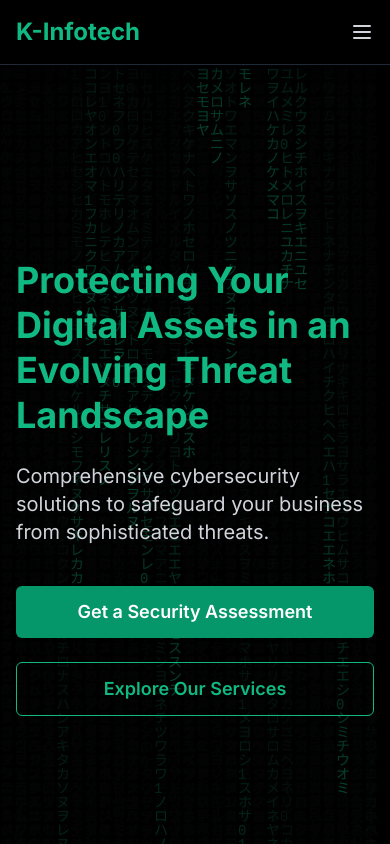
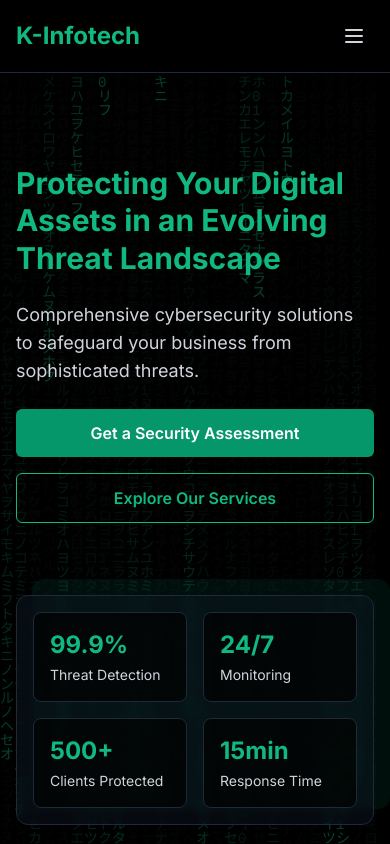
Before and after one commit to Jemsp116/CyberShield, a Next.js app: page / in a window 390 px wide. Shown: the top 844 px of the page. Built offline with nearby package versions, Linux system fonts and the light colour scheme.

Commit message:
:money_with_wings: Responsive Design Fixed

```diff
--- a/src/app/layout.js
+++ b/src/app/layout.js
@@ -1,3 +1,5 @@
+// Add this in the head section if not already present
+<meta name="viewport" content="width=device-width, initial-scale=1.0" />
 import './globals.css';
 import { Inter } from 'next/font/google';
 import Navbar from '@/components/layout/Navbar';
--- a/src/components/home/Hero.js
+++ b/src/components/home/Hero.js
@@ -33,40 +33,42 @@ const Hero = () => {
       <div className="container-custom py-20 relative z-10">
         <div className="grid grid-cols-1 md:grid-cols-2 gap-10 items-center">
           <div>
-            <h1 ref={headerRef} className="text-4xl md:text-5xl font-bold leading-tight mb-6 text-emerald-500">
+            <h1 ref={headerRef} className="text-3xl sm:text-4xl md:text-5xl font-bold leading-tight mb-6 text-emerald-500">
               Protecting Your Digital Assets in an Evolving Threat Landscape
             </h1>
-            <p className="text-xl text-gray-300 mb-10">
+            <p className="text-lg sm:text-xl text-gray-300 mb-6 sm:mb-10">
               Comprehensive cybersecurity solutions to safeguard your business from sophisticated threats.
             </p>
-            <div className="flex flex-col sm:flex-row gap-6">
-              <Link href="/contact" className="btn-primary text-center text-lg py-3 px-8">
+            <div className="flex flex-col sm:flex-row gap-4 sm:gap-6">
+              <Link href="/contact" className="btn-primary text-center text-base sm:text-lg py-3 px-6 sm:px-8 w-full sm:w-auto">
                 Get a Security Assessment
               </Link>
-              <Link href="/services" className="btn-secondary text-center text-lg py-3 px-8">
+              <Link href="/services" className="btn-secondary text-center text-base sm:text-lg py-3 px-6 sm:px-8 w-full sm:w-auto">
                 Explore Our Services
               </Link>
             </div>
           </div>
-          <div className="hidden md:block">
+
+          {/* Stats grid - now responsive instead of hidden */}
+          <div className="mt-8 md:mt-0">
             <div className="relative">
-              <div className="bg-gray-900 bg-opacity-40 backdrop-blur-sm rounded-xl p-8 relative z-10 border border-gray-800">
-                <div className="grid grid-cols-2 gap-6">
-                  <div className="bg-black bg-opacity-70 rounded-lg p-6 border border-gray-800">
-                    <div className="text-3xl font-bold mb-2 text-emerald-500">99.9%</div>
-                    <div className="text-gray-300">Threat Detection</div>
+              <div className="bg-gray-900 bg-opacity-40 backdrop-blur-sm rounded-xl p-4 sm:p-8 relative z-10 border border-gray-800">
+                <div className="grid grid-cols-2 gap-4 sm:gap-6">
+                  <div className="bg-black bg-opacity-70 rounded-lg p-4 sm:p-6 border border-gray-800">
+                    <div className="text-2xl sm:text-3xl font-bold mb-1 sm:mb-2 text-emerald-500">99.9%</div>
+                    <div className="text-sm sm:text-base text-gray-300">Threat Detection</div>
                   </div>
-                  <div className="bg-black bg-opacity-70 rounded-lg p-6 border border-gray-800">
-                    <div className="text-3xl font-bold mb-2 text-emerald-500">24/7</div>
-                    <div className="text-gray-300">Monitoring</div>
+                  <div className="bg-black bg-opacity-70 rounded-lg p-4 sm:p-6 border border-gray-800">
+                    <div className="text-2xl sm:text-3xl font-bold mb-1 sm:mb-2 text-emerald-500">24/7</div>
+                    <div className="text-sm sm:text-base text-gray-300">Monitoring</div>
                   </div>
-                  <div className="bg-black bg-opacity-70 rounded-lg p-6 border border-gray-800">
-                    <div className="text-3xl font-bold mb-2 text-emerald-500">500+</div>
-                    <div className="text-gray-300">Clients Protected</div>
+                  <div className="bg-black bg-opacity-70 rounded-lg p-4 sm:p-6 border border-gray-800">
+                    <div className="text-2xl sm:text-3xl font-bold mb-1 sm:mb-2 text-emerald-500">500+</div>
+                    <div className="text-sm sm:text-base text-gray-300">Clients Protected</div>
                   </div>
-                  <div className="bg-black bg-opacity-70 rounded-lg p-6 border border-gray-800">
-                    <div className="text-3xl font-bold mb-2 text-emerald-500">15min</div>
-                    <div className="text-gray-300">Response Time</div>
+                  <div className="bg-black bg-opacity-70 rounded-lg p-4 sm:p-6 border border-gray-800">
+                    <div className="text-2xl sm:text-3xl font-bold mb-1 sm:mb-2 text-emerald-500">15min</div>
+                    <div className="text-sm sm:text-base text-gray-300">Response Time</div>
                   </div>
                 </div>
               </div>
--- a/src/components/layout/MatrixRain.js
+++ b/src/components/layout/MatrixRain.js
@@ -1,24 +1,48 @@
 "use client"
 
-import { useEffect, useRef } from 'react';
+import { useEffect, useRef, useState } from 'react';
 
 const MatrixRain = () => {
   const canvasRef = useRef(null);
+  const [isLowPerfDevice, setIsLowPerfDevice] = useState(false);
 
   useEffect(() => {
+    // Check for low performance device
+    const checkPerformance = () => {
+      // Simple heuristic - mobile devices or low memory
+      const isMobile = /Android|webOS|iPhone|iPad|iPod|BlackBerry|IEMobile|Opera Mini/i.test(navigator.userAgent);
+      const isLowMemory = navigator.deviceMemory && navigator.deviceMemory < 4;
+
+      setIsLowPerfDevice(isMobile || isLowMemory);
+    };
+
+    checkPerformance();
+
     const canvas = canvasRef.current;
     const ctx = canvas.getContext('2d');
 
     let columns = [];
-    let fontSize = 14;
+    let fontSize = isLowPerfDevice ? 18 : 14; // Larger font size = fewer columns on low-perf devices
     let drops = [];
     let animationFrameId;
+    let lastTime = 0;
+    const fpsInterval = isLowPerfDevice ? 1000/15 : 1000/30; // Lower FPS for low-perf devices
+
+    // Debounce resize function
+    let resizeTimeout;
+    const debouncedResize = () => {
+      clearTimeout(resizeTimeout);
+      resizeTimeout = setTimeout(resizeCanvas, 200);
+    };
 
     const resizeCanvas = () => {
       canvas.width = window.innerWidth;
       canvas.height = window.innerHeight;
 
-      columns = Math.floor(canvas.width / fontSize);
+      // Reduce particle count for low performance devices
+      const density = isLowPerfDevice ? 1.5 : 1;
+      columns = Math.floor(canvas.width / (fontSize * density));
+
       drops = [];
       for (let i = 0; i < columns; i++) {
         drops[i] = Math.random() * -100;
@@ -26,9 +50,17 @@ const MatrixRain = () => {
     };
 
     // Characters to display
-    const chars = '01アイウエオカキクケコサシスセソタチツテトナニヌネノハヒフヘホマミムメモヤユヨラリルレロワヲン';
+    const chars = isLowPerfDevice
+      ? '01' // Simpler character set for low-perf devices
+      : '01アイウエオカキクケコサシスセソタチツテトナニヌネノハヒフヘホマミムメモヤユヨラリルレロワヲン';
 
-    const draw = () => {
+    const draw = (timestamp) => {
+      // Throttle frame rate
+      const elapsed = timestamp - lastTime;
+
+      if (elapsed > fpsInterval) {
+        lastTime = timestamp - (elapsed % fpsInterval);
+
         // Set semi-transparent black background
         ctx.fillStyle = 'rgba(0, 0, 0, 0.05)';
         ctx.fillRect(0, 0, canvas.width, canvas.height);
@@ -59,29 +91,32 @@ const MatrixRain = () => {
             drops[i] = 0;
           }
         }
+      }
 
       animationFrameId = requestAnimationFrame(draw);
     };
 
     // Initialize and start animation
     resizeCanvas();
-    draw();
+    animationFrameId = requestAnimationFrame(draw);
 
-    // Handle window resize
-    window.addEventListener('resize', resizeCanvas);
+    // Handle window resize with debounce
+    window.addEventListener('resize', debouncedResize);
 
     // Cleanup
     return () => {
-      window.removeEventListener('resize', resizeCanvas);
+      window.removeEventListener('resize', debouncedResize);
+      clearTimeout(resizeTimeout);
       cancelAnimationFrame(animationFrameId);
     };
-  }, []);
+  }, [isLowPerfDevice]);
 
   return (
     <canvas
       ref={canvasRef}
       className="w-full h-full opacity-40"
       style={{ position: 'absolute', top: 0, left: 0 }}
+      aria-hidden="true"
     />
   );
 };
--- a/src/components/layout/Navbar.js
+++ b/src/components/layout/Navbar.js
@@ -346,6 +346,8 @@ const Navbar = () => {
               </div>
             </div>
 
+            {/* Remove Solutions Dropdown from desktop menu */}
+
             <Link href="/blog" className="py-2 px-3 text-gray-300 hover:text-emerald-500 transition-colors">
               Blog
             </Link>
@@ -361,7 +363,11 @@ const Navbar = () => {
 
           {/* Mobile Menu Button */}
           <div className="lg:hidden flex items-center">
-            <button onClick={toggleMenu} className="text-gray-300 hover:text-emerald-500 focus:outline-none">
+            <button
+              onClick={toggleMenu}
+              className="text-gray-300 hover:text-emerald-500 focus:outline-none focus:ring-2 focus:ring-emerald-500 rounded-md p-2"
+              aria-label="Toggle menu"
+            >
               <svg className="h-6 w-6" fill="none" viewBox="0 0 24 24" stroke="currentColor">
                 {isOpen ? (
                   <path strokeLinecap="round" strokeLinejoin="round" strokeWidth={2} d="M6 18L18 6M6 6l12 12" />
@@ -373,56 +379,57 @@ const Navbar = () => {
           </div>
         </div>
 
-        {/* Mobile Menu */}
+        {/* Mobile Menu - Fixed version */}
         {isOpen && (
-          <div className="lg:hidden mt-2 pb-4 border-t border-gray-800">
+          <div className="lg:hidden mt-2 pb-4 border-t border-gray-800 max-h-[70vh] overflow-y-auto overscroll-contain">
             <div className="flex flex-col pt-2 space-y-1">
-              <Link href="/" onClick={closeMenu} className="py-2 px-3 text-gray-300 hover:text-emerald-500 transition-colors">
+              <Link href="/" onClick={closeMenu} className="py-3 px-3 text-gray-300 hover:text-emerald-500 transition-colors">
                 Home
               </Link>
 
-              {/* Mobile About Dropdown */}
+              {/* Mobile About Dropdown - Fixed */}
               <div>
                 <button
                   onClick={() => toggleDropdown(0)}
-                  className="w-full text-left py-2 px-3 text-gray-300 hover:text-emerald-500 transition-colors flex justify-between items-center"
+                  className="w-full text-left py-3 px-3 text-gray-300 hover:text-emerald-500 transition-colors flex justify-between items-center"
+                  aria-expanded={activeDropdown === 0}
                 >
-                  About Us
-                  <svg className={`w-4 h-4 transform ${activeDropdown === 0 ? 'rotate-180' : ''}`} fill="none" stroke="currentColor" viewBox="0 0 24 24" xmlns="http://www.w3.org/2000/svg">
+                  <span>About Us</span>
+                  <svg className={`w-5 h-5 transform transition-transform duration-200 ${activeDropdown === 0 ? 'rotate-180' : ''}`} fill="none" stroke="currentColor" viewBox="0 0 24 24" xmlns="http://www.w3.org/2000/svg">
                     <path strokeLinecap="round" strokeLinejoin="round" strokeWidth="2" d="M19 9l-7 7-7-7"></path>
                   </svg>
                 </button>
                 {activeDropdown === 0 && (
-                  <div className="pl-4 border-l border-gray-800 ml-4 mt-1">
-                    <Link href="/about" onClick={closeMenu} className="block py-2 px-3 text-gray-400 hover:text-emerald-500">
+                  <div className="pl-4 border-l border-gray-800 ml-4 mt-1 space-y-1">
+                    <Link href="/about" onClick={closeMenu} className="block py-3 px-3 text-gray-400 hover:text-emerald-500">
                       Who We Are
                     </Link>
-                    <Link href="/about/team" onClick={closeMenu} className="block py-2 px-3 text-gray-400 hover:text-emerald-500">
+                    <Link href="/about/team" onClick={closeMenu} className="block py-3 px-3 text-gray-400 hover:text-emerald-500">
                       Our Team
                     </Link>
-                    <Link href="/about/mission" onClick={closeMenu} className="block py-2 px-3 text-gray-400 hover:text-emerald-500">
+                    <Link href="/about/mission" onClick={closeMenu} className="block py-3 px-3 text-gray-400 hover:text-emerald-500">
                       Mission & Vision
                     </Link>
-
                   </div>
                 )}
               </div>
 
-              {/* Mobile Services Dropdown */}
+              {/* Mobile Services Dropdown - Fixed */}
               <div>
                 <button
                   onClick={() => toggleDropdown(1)}
-                  className="w-full text-left py-2 px-3 text-gray-300 hover:text-emerald-500 transition-colors flex justify-between items-center"
+                  className="w-full text-left py-3 px-3 text-gray-300 hover:text-emerald-500 transition-colors flex justify-between items-center"
+                  aria-expanded={activeDropdown === 1}
                 >
-                  Services
-                  <svg className={`w-4 h-4 transform ${activeDropdown === 1 ? 'rotate-180' : ''}`} fill="none" stroke="currentColor" viewBox="0 0 24 24" xmlns="http://www.w3.org/2000/svg">
+                  <span>Services</span>
+                  <svg className={`w-5 h-5 transform transition-transform duration-200 ${activeDropdown === 1 ? 'rotate-180' : ''}`} fill="none" stroke="currentColor" viewBox="0 0 24 24" xmlns="http://www.w3.org/2000/svg">
                     <path strokeLinecap="round" strokeLinejoin="round" strokeWidth="2" d="M19 9l-7 7-7-7"></path>
                   </svg>
                 </button>
                 {activeDropdown === 1 && (
-                  <div className="pl-4 border-l border-gray-800 ml-4 mt-1">
+                  <div className="pl-4 border-l border-gray-800 ml-4 mt-1 space-y-2">
                     {serviceDropdownItems.map((item, index) => (
-                      <div key={index}>
+                      <div key={index} className="py-1">
                         <div className="flex justify-between items-center">
                           <Link href={item.href} onClick={closeMenu} className="block py-2 px-3 text-gray-400 hover:text-emerald-500">
                             {item.title}
@@ -431,25 +438,21 @@ const Navbar = () => {
                             <button
                               onClick={(e) => {
                                 e.preventDefault();
-                                // Close any other nested dropdowns before opening this one
-                                if (activeDropdown !== `1-${index}`) {
-                                  // Check if current active dropdown is a nested one
-                                  if (typeof activeDropdown === 'string' && activeDropdown.startsWith('1-')) {
-                                    setActiveDropdown(null);
-                                  }
-                                }
-                                toggleDropdown(`1-${index}`);
+                                e.stopPropagation();
+                                // Toggle this specific nested dropdown
+                                setActiveDropdown(activeDropdown === `1-${index}` ? 1 : `1-${index}`);
                               }}
-                              className="py-2 px-3 text-gray-400 hover:text-emerald-500"
+                              className="p-3 text-gray-400 hover:text-emerald-500 rounded-full"
+                              aria-label={`Toggle ${item.title} submenu`}
                             >
-                              <svg className={`w-4 h-4 transform ${activeDropdown === `1-${index}` ? 'rotate-180' : ''}`} fill="none" stroke="currentColor" viewBox="0 0 24 24" xmlns="http://www.w3.org/2000/svg">
+                              <svg className={`w-5 h-5 transform transition-transform duration-200 ${activeDropdown === `1-${index}` ? 'rotate-180' : ''}`} fill="none" stroke="currentColor" viewBox="0 0 24 24" xmlns="http://www.w3.org/2000/svg">
                                 <path strokeLinecap="round" strokeLinejoin="round" strokeWidth="2" d="M19 9l-7 7-7-7"></path>
                               </svg>
                             </button>
                           )}
                         </div>
                         {activeDropdown === `1-${index}` && item.subItems && (
-                          <div className="pl-4 border-l border-gray-700 ml-4 mt-1">
+                          <div className="pl-4 border-l border-gray-700 ml-4 mt-2 space-y-1">
                             {item.subItems.map((subItem, subIndex) => (
                               <Link key={subIndex} href={subItem.href} onClick={closeMenu} className="block py-2 px-3 text-gray-500 hover:text-emerald-500 text-sm">
                                 {subItem.title}
@@ -463,14 +466,13 @@ const Navbar = () => {
                 )}
               </div>
 
+              {/* Remove Solutions Dropdown from mobile menu */}
 
-
-
-              <Link href="/blog" onClick={closeMenu} className="py-2 px-3 text-gray-300 hover:text-emerald-500 transition-colors">
+              <Link href="/blog" onClick={closeMenu} className="py-3 px-3 text-gray-300 hover:text-emerald-500 transition-colors">
                 Blog
               </Link>
 
-              <Link href="/contact" onClick={closeMenu} className="py-2 px-3 text-gray-300 hover:text-emerald-500 transition-colors">
+              <Link href="/contact" onClick={closeMenu} className="py-3 px-3 text-gray-300 hover:text-emerald-500 transition-colors">
                 Contact
               </Link>
 
```
Lines whose indentation alone changed are shown as unchanged.
